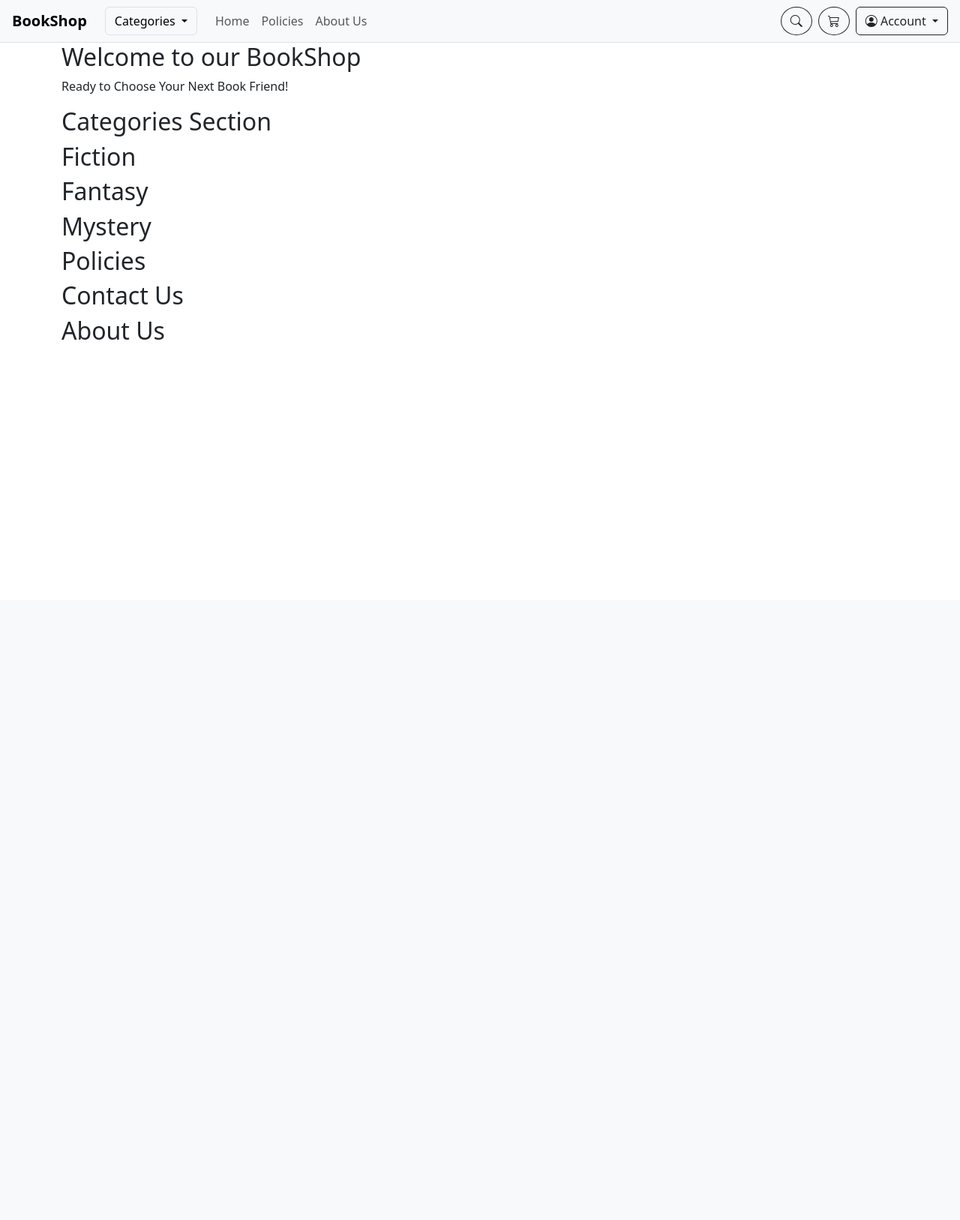
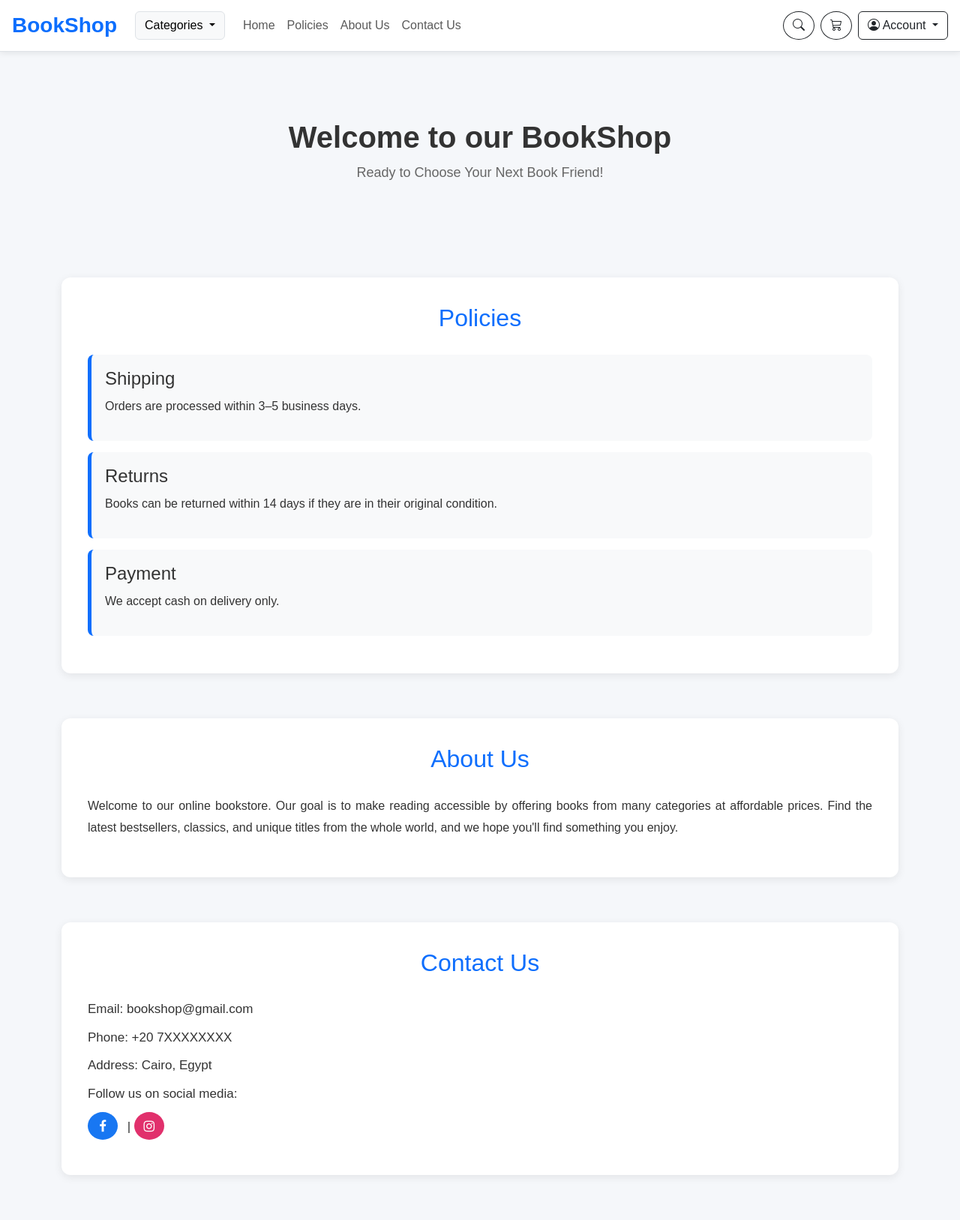
Before and after one commit to hagarmohamed25/BookShop-Website, a Flask app: page /home in a window 1280 px wide. Shown: the whole page at 75% size. Before the commit the page ends 453 px from the top, so only its background shows below. Run offline with Flask 3, Linux system fonts and the light colour scheme.

Commit message:
complete ui of home

```diff
--- a/app.py
+++ b/app.py
@@ -7,6 +7,10 @@
 
 DATABASE = "Database/users.json"
 
+with open("Database/books.json", "r") as f:
+    data = json.load(f)
+
+categories = data["categories"]
 
 def load_users():
     if not os.path.exists(DATABASE):
--- /dev/null
+++ b/database/books.json
@@ -0,0 +1,32 @@
+{
+    "categories": [
+        {
+            "id": 1,
+            "name": "Fiction",
+            "books": [
+                {
+                    "id": 1,
+                    "title": "Harry Potter",
+                    "description": "Harry Potter is a young wizard who discovers his magical heritage and attends Hogwarts School of Witchcraft and Wizardry where he faces many adventures.",
+                    "price": 19.99,
+                    "stock": 12,
+                    "image": "harry potter and the philosopher's stone.jpg"
+                },
+                {
+                    "id": 2,
+                    "title": "A Quest of Heroes",
+                    "description": "A Quest of Heroes is an epic coming-of-age fantasy following 14-year-old Thorgrin. Outcast by his family, he defies his father to join the King’s Legion, discovers mysterious magical powers, and gets entangled in forbidden romance and political intrigue.",
+                    "price": 17.50,
+                    "stock": 10,
+                    "image": "A Quest of Heroes.jpg"
+                }
+            ]
+        },
+
+        {
+            "id": 2,
+            "name": "Science",
+            "books": []
+        }
+    ]
+}
--- /dev/null
+++ b/static/css/home.css
@@ -0,0 +1,246 @@
+/* ===========================
+   General
+=========================== */
+
+html{
+    scroll-behavior:smooth;
+}
+
+body{
+    background:#f5f7fa;
+    font-family:Arial, Helvetica, sans-serif;
+    color:#333;
+}
+
+.container{
+    margin-top:40px;
+    margin-bottom:50px;
+}
+
+/* ===========================
+   Navbar
+=========================== */
+
+.navbar{
+    background:#fff !important;
+    box-shadow:0 2px 8px rgba(0,0,0,.08);
+}
+
+.navbar-brand{
+    font-size:28px;
+    color:#0d6efd !important;
+}
+
+.nav-link{
+    font-weight:500;
+    transition:.3s;
+}
+
+.nav-link:hover{
+    color:#0d6efd !important;
+}
+
+.dropdown-menu{
+    border-radius:10px;
+}
+
+/* ===========================
+   Welcome Section
+=========================== */
+
+.welc-msg{
+    text-align:center;
+    padding:50px 20px;
+    margin-bottom:40px;
+}
+
+.welc-msg h2{
+    font-size:40px;
+    font-weight:bold;
+    margin-bottom:10px;
+}
+
+.welc-msg p{
+    font-size:18px;
+    color:#666;
+}
+
+/* ===========================
+   Categories
+=========================== */
+
+.category{
+    margin-bottom:60px;
+}
+
+.category h2{
+    margin-bottom:25px;
+    padding-left:12px;
+    border-left:5px solid #0d6efd;
+    font-size:28px;
+}
+
+/* ===========================
+   Book Grid
+=========================== */
+
+.books-grid{
+
+    display:grid;
+
+    grid-template-columns:
+    repeat(auto-fill,minmax(320px,1fr));
+
+    gap:25px;
+
+}
+
+/* ===========================
+   Information Sections
+=========================== */
+
+.info-section{
+
+    background:white;
+
+    margin:60px 0;
+
+    padding:35px;
+
+    border-radius:12px;
+
+    box-shadow:0 3px 12px rgba(0,0,0,.08);
+
+}
+
+.info-section h2{
+
+    text-align:center;
+
+    margin-bottom:30px;
+
+    color:#0d6efd;
+
+}
+
+/* ===========================
+   Policies
+=========================== */
+
+.policy-box{
+
+    padding:18px;
+
+    margin-bottom:15px;
+
+    background:#f8f9fa;
+
+    border-left:5px solid #0d6efd;
+
+    border-radius:8px;
+
+}
+
+.policy-box h4{
+
+    margin-bottom:10px;
+
+}
+
+/* ===========================
+   About
+=========================== */
+
+#about p{
+
+    line-height:1.8;
+
+    text-align:justify;
+
+}
+
+/* ===========================
+   Contact
+=========================== */
+
+#contact p{
+
+    margin-bottom:12px;
+
+    font-size:17px;
+
+}
+
+/* ===========================
+   Social Media
+=========================== */
+
+.fa{
+
+    padding:10px;
+
+    width:40px;
+
+    text-align:center;
+
+    text-decoration:none;
+
+    border-radius:50%;
+
+    font-size:20px;
+
+    margin-right:8px;
+
+    transition:.3s;
+
+}
+
+.fa-facebook{
+
+    background:#1877F2;
+
+    color:white;
+
+}
+
+.fa-instagram{
+
+    background:#E1306C;
+
+    color:white;
+
+}
+
+.fa:hover{
+
+    opacity:.8;
+
+    transform:scale(1.1);
+
+}
+
+/* ===========================
+   Responsive
+=========================== */
+
+@media(max-width:768px){
+
+    .welc-msg h2{
+
+        font-size:30px;
+
+    }
+
+    .welc-msg p{
+
+        font-size:16px;
+
+    }
+
+    .category h2{
+
+        font-size:24px;
+
+    }
+
+}
--- a/templates/home.html
+++ b/templates/home.html
@@ -11,18 +11,29 @@
     <!-- Bootstrap Icons -->
     <link rel="stylesheet"
           href="https://cdn.jsdelivr.net/npm/bootstrap-icons@1.11.3/font/bootstrap-icons.min.css">
+
+    <!--Home CSS-->
+    <link rel="stylesheet" href="{{ url_for('static', filename='css/home.css') }}">
+
+    <!-- CSS for social media icons -->
+     <link rel="stylesheet" href="https://cdnjs.cloudflare.com/ajax/libs/font-awesome/4.7.0/css/font-awesome.min.css">
+
 </head>
-<body>
+
+
+<body id="home">
 
 <nav class="navbar navbar-expand-lg bg-light border-bottom px-3">
 
     <!-- Logo -->
-    <a class="navbar-brand fw-bold me-4" href="{{ url_for('home') }}">
+    <a class="navbar-brand fw-bold me-4" href="#home">
         BookShop
     </a>
 
     <!-- Categories dropdown list -->
+    <!-- Categories dropdown -->
 <div class="dropdown me-3">
+
     <button class="btn btn-light border dropdown-toggle"
             data-bs-toggle="dropdown">
         Categories
@@ -30,62 +41,32 @@
 
     <ul class="dropdown-menu">
 
+        {% for category in categories %}
+
         <li>
             <a class="dropdown-item"
-                   href="{{ url_for('category', name='Fiction') }}">
-                    Fiction
+               href="#category-{{ category.id }}">
+                {{ category.name }}
             </a>
         </li>
 
-            <li>
-                <a class="dropdown-item"
-                   href="{{ url_for('category', name='Fantasy') }}">
-                    Fantasy
-                </a>
-            </li>
-
-            <li>
-                <a class="dropdown-item"
-                   href="{{ url_for('category', name='Mystery') }}">
-                    Mystery
-                </a>
-            </li>
-
-            <li>
-                <a class="dropdown-item"
-                   href="{{ url_for('category', name='Science') }}">
-                    Science
-                </a>
-            </li>
-
-            <li>
-                <a class="dropdown-item"
-                   href="{{ url_for('category', name='Romance') }}">
-                    Romance
-                </a>
-            </li>
-
-            <li>
-                <a class="dropdown-item"
-                   href="{{ url_for('category', name='Children') }}">
-                    Children
-                </a>
-            </li>
+        {% endfor %}
 
     </ul>
+
 </div>
 
     <!-- Section of each page links -->
 <ul class="navbar-nav">
 
     <li class="nav-item">
-            <a class="nav-link" href="{{ url_for('home') }}">
+        <a class="nav-link" href="#home">
             Home
         </a>
     </li>
 
     <li class="nav-item">
-            <a class="nav-link" href="{{ url_for('policies') }}">
+        <a class="nav-link" href="#policies">
             Policies
         </a>
     </li>
@@ -93,6 +74,12 @@
     <li class="nav-item">
         <a class="nav-link" href="#about">
             About Us
+        </a>
+    </li>
+
+    <li class="nav-item">
+        <a class="nav-link" href="#contact">
+            Contact Us
         </a>
     </li>
 
@@ -178,97 +165,96 @@
     <p>Ready to Choose Your Next Book Friend!</p>
     </div>
 
-    <section class="sections"></section>
+{% for category in categories %}
 
-     <section id="categories">
-        <h2>Categories Section</h2>
+<section id="category-{{ category.id }}" class="category">
 
-<section class="category">
-    <h2>Fiction</h2>
+
+    <h2>{{ category.name }}</h2>
 
     <div class="books-grid">
 
-        {% for book in books %}
-        <div class="book-card">
-
-
-            <div class="book-image">
-                <img src="{{ book.image }}" alt="{{ book.title }}">
-            </div>
-
-            <div class="book-info">
-
-                <h3>{{ book.title }}</h3>
-
-                <p class="description">
-                    <span class="short-text">
-                        {{ book.description[:120] }}...
-                    </span>
-
-                    <span class="full-text hidden">
-                        {{ book.description }}
-                    </span>
-
-                    <button class="see-more-btn">
-                        See More
-                    </button>
-                </p>
-
-                <!-- Bottom Section -->
-                <div class="book-footer">
-
-                    <div class="price">
-                        ${{ book.price }}
-                    </div>
-
-                    <div class="cart-controls">
-
-                        <button class="qty-btn minus">−</button>
-
-                        <span class="quantity">0</span>
-
-                        <button class="qty-btn plus">+</button>
+        {% for book in category.books %}
+            <!-- Book Card -->
+        {% endfor %}
 
     </div>
 
+</section>
+
+{% endfor %}
+
+
+<!--Footer section-->
+<!--Policies section-->
+
+            <section id="policies" class="info-section">
+
+    <h2>Policies</h2>
+
+    <div class="policy-box">
+
+        <h4>Shipping</h4>
+        <p>
+            Orders are processed within 3–5 business days.
+        </p>
     </div>
 
+    <div class="policy-box">
+        <h4>Returns</h4>
+        <p>
+            Books can be returned within 14 days if they are in their original condition.
+        </p>
     </div>
 
+    <div class="policy-box">
+        <h4>Payment</h4>
+        <p>
+            We accept cash on delivery only.
+        </p>
     </div>
-        {% endfor %}
 
-    </div>
         </section>
 
 
+<!--About section-->
+
+<section id="about" class="info-section">
+
+    <h2>About Us</h2>
+    <p>
+
+        Welcome to our online bookstore.
+
+        Our goal is to make reading accessible by offering books from many categories at affordable prices.
+
+       Find the latest bestsellers, classics, and unique titles from the whole world, and we hope you'll find something you enjoy.
+
+    </p>
 
 </section>
 
-        <section class="fantasy">
-            <h2>Fantasy</h2>
+
+<!--Contact section-->
+
+<section id="contact" class="info-section">
+
+    <h2>Contact Us</h2>
+
+    <p>Email: bookshop@gmail.com</p>
+
+    <p>Phone: +20 7XXXXXXXX</p>
+
+    <p>Address: Cairo, Egypt</p>
+
+    <p>Follow us on social media:</p>
+
+    <p>
+        <a href="https://facebook.com/bookshop" class="fa fa-facebook"></a>
+        | <a href="https://instagram.com/bookshop" class="fa fa-instagram"></a>
+    </p>
+
 </section>
-
-        <section class="mystery">
-            <h2>Mystery</h2>
-        </section>
-    </section>
-
-        <section class="Policies">
-            <h2>Policies</h2>
-        </section>
-
-        <section class="Contact">
-            <h2>Contact Us</h2>
-        </section>
-
-        <section class="about" id="about">
-            <h2>About Us</h2>
-        </section>
-    </section>
-
-
-
 
 
 </div>
```
Also changed, not shown: static/js/home.js (added, +31 -0 lines). Lines whose indentation alone changed are shown as unchanged.
